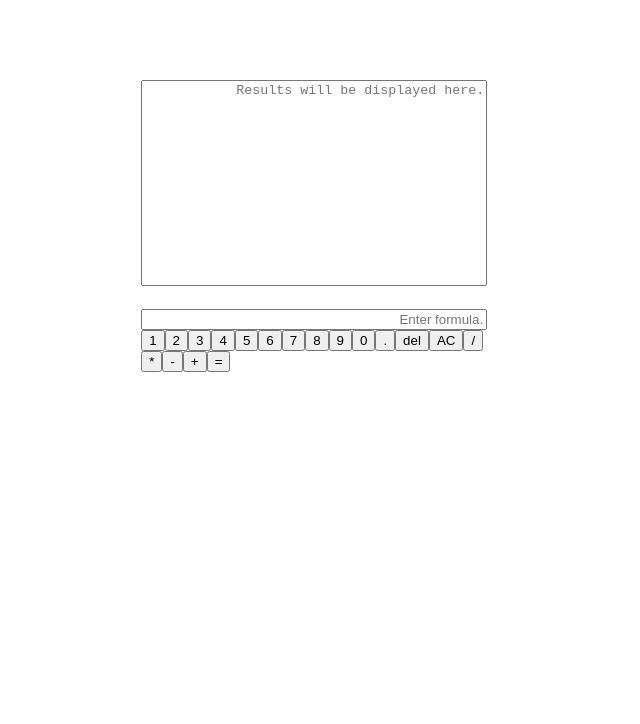
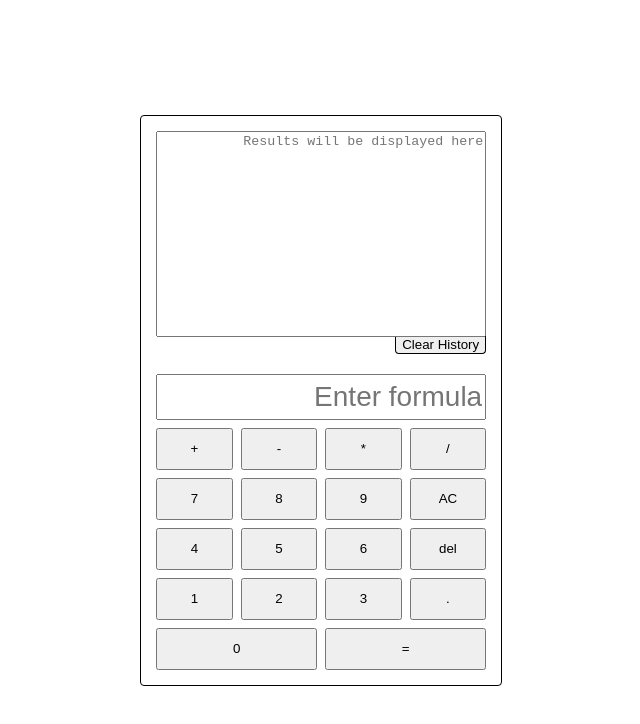
Before and after one commit to carinij/calculator, a React app: page / in a window 1280 px wide. Shown: the top 724 px of the page, without its empty margins (314-954 px from the left). Built offline with nearby package versions, Linux system fonts and the light colour scheme.

Commit message:
Made it look much more like a calculator. No colors yet, though.

```diff
--- a/src/client/components/calculatorButtons.jsx
+++ b/src/client/components/calculatorButtons.jsx
@@ -2,15 +2,16 @@ import React from 'react';
 
 export default function CalculatorButtons(props) {
 
-  const buttonDisplayArray = ['1', '2', '3', '4', '5', '6', '7', '8', '9', '0', '.', 'del', 'AC', '/', '*', '-', '+', '='];
-  const buttonNameArray = ['one', 'two', 'three', 'four', 'five', 'six', 'seven', 'eight', 'nine', 'zero', 'dot', 'del', 'AC', 'division', 'multiplication', 'minus', 'plus', 'equals'];
+  const buttonDisplayArray = ['+', '-', '*',  '/', '7', '8', '9', 'AC', '4', '5', '6', 'del', '1', '2', '3', '.', '0', '='];
+  const buttonNameArray = ['plus', 'minus', 'times', 'divide', 'seven', 'eight', 'nine', 'AC', 'four', 'five', 'six', 'del', 'one', 'two', 'three', 'dot', 'zero', 'equals'];
   let buttonInfoArray = [];
+
   for (let i = 0; i < buttonDisplayArray.length; i++) {
     buttonInfoArray.push({displayName: buttonDisplayArray[i], name: buttonNameArray[i]});
   }
 
   const buttons = buttonInfoArray.map((item) =>
-    <button key={item.name} id={item.name}>{item.displayName}</button>
+    <button key={"btn-" + item.name} id={"btn-" + item.name} className="calculator-button">{item.displayName}</button>
   )
 
   return (
--- a/src/client/components/resultView.jsx
+++ b/src/client/components/resultView.jsx
@@ -3,7 +3,8 @@ import React from 'react';
 export default function ResultView(props) {
   return (
     <div className="result-view-container">
-      <textarea id="result-view" name="result-view" placeholder="Results will be displayed here." readOnly></textarea>
+      <textarea id="result-view" name="result-view" placeholder="Results will be displayed here" readOnly></textarea>
+      <button className="btn-clear-history">Clear History</button>
     </div>
   )
 }
--- a/src/client/components/textInput.jsx
+++ b/src/client/components/textInput.jsx
@@ -3,7 +3,7 @@ import React from 'react';
 export default function TextInput(props) {
   return (
     <div>
-      <input type="text" id="text-input" name="text-input" placeholder="Enter formula." />
+      <input type="text" id="text-input" name="text-input" placeholder="Enter formula" />
     </div>
   )
 }
--- a/src/client/styles.css
+++ b/src/client/styles.css
@@ -1,4 +1,4 @@
-html body div span nav {
+html body div span input textarea nav {
   margin: 0;
   padding: 0;
   border: 0;
@@ -27,24 +27,72 @@ ol, ul {
 
 .content-container {
   width: 360px;
-  height: 640px;
+  height: auto;
   display: flex;
   flex-direction: column;
+  border: 1px solid black;
+  border-radius: 4px;
 }
 
-.input-view-container {
-  margin-top: 20px;
+.result-view-container {
+  margin-left: auto;
+  margin-right: auto;
+  margin-top: 15px;
 }
 
 #result-view {
   resize: none;
   height: 200px;
-  width: 340px;
+  width: 324px;
   text-align: right;
+}
+
+.btn-clear-history {
+  display: block;
+  margin-left: auto;
+  margin-top: -4px;
+  border-radius: 0px 0px 4px 4px;
+  border-left: 1px solid black;
+  border-right: 1px solid black;
+  border-bottom: 1px solid black;
+  border-top: 0;
+}
+
+.input-view-container {
+  margin-top: 20px;
+  margin-left: auto;
+  margin-right: auto;
+  margin-bottom: 15px;
 }
 
 #text-input {
   resize: none;
-  width: 338px;
+  width: 322px;
   text-align: right;
+  height: 40px;
+  font-size: 28px;
 }
+
+.calculator-buttons-container {
+  display: grid;
+  grid-template-columns: 1fr 1fr 1fr 1fr;
+  grid-template-rows: 1fr 1fr 1fr 1fr 1fr;
+  column-gap: 8px;
+  row-gap: 8px;
+  margin-top: 8px;
+  width: 330px;
+}
+
+.calculator-button {
+  height: 42px;
+}
+
+#btn-equals {
+  grid-column-start: auto;
+  grid-column-end: span 2;
+}
+
+#btn-zero {
+  grid-column-start: auto;
+  grid-column-end: span 2;
+}
```
Also changed, not shown: public/calculator.js, 1 other file (tests, documents, lock files or other folders).
